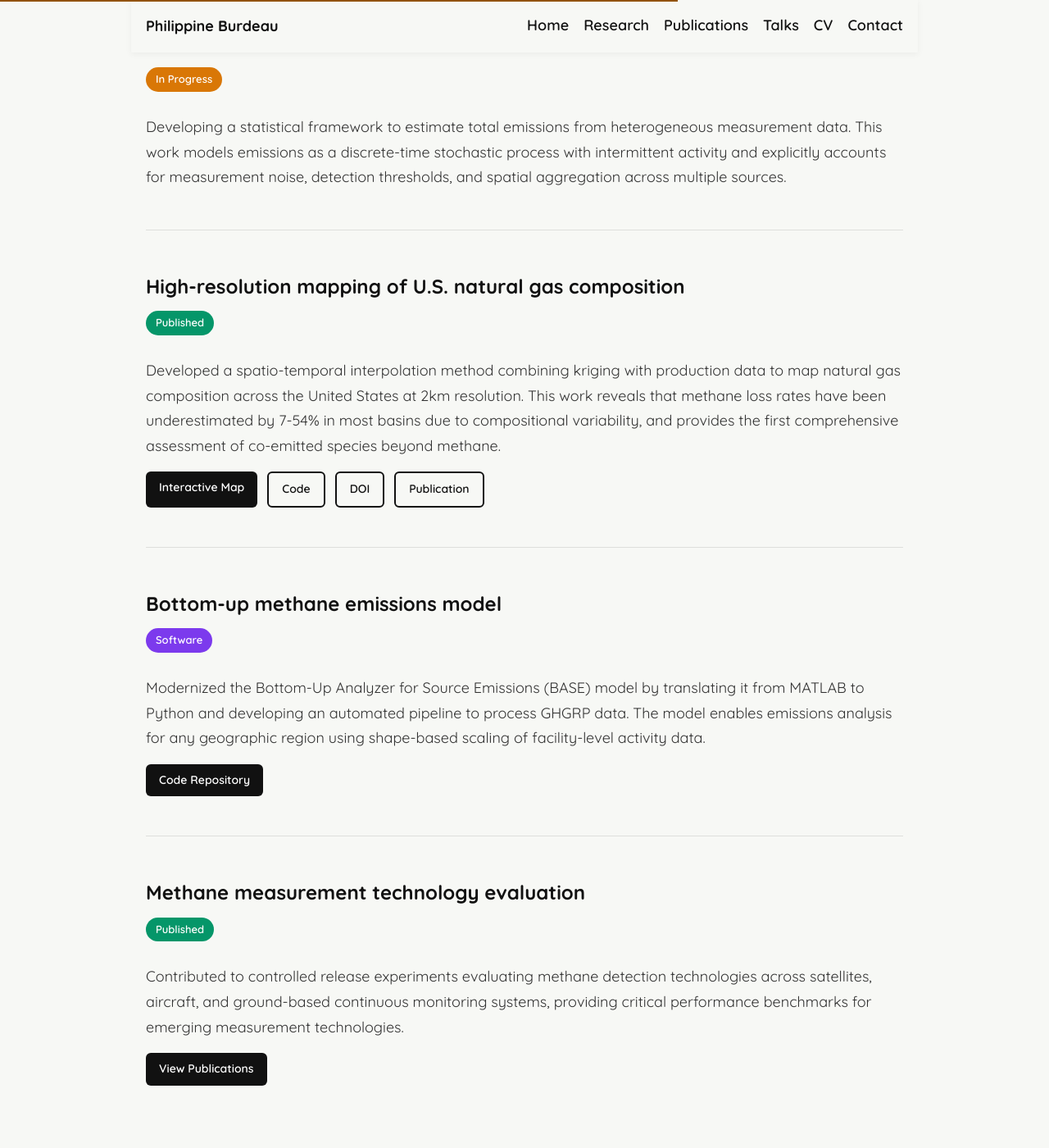
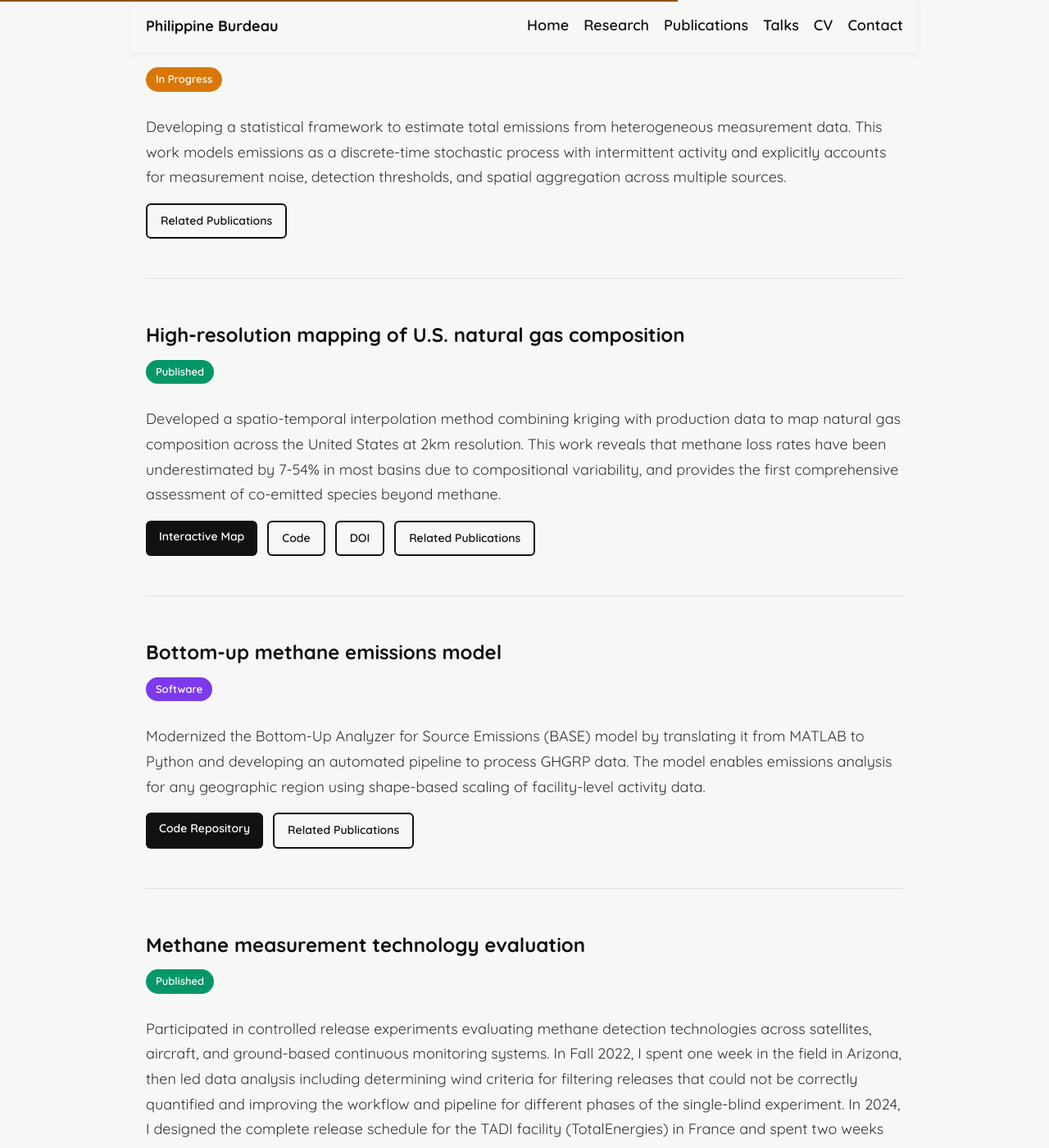
Before and after one commit to pburdeau/pburdeau.github.io, a Jekyll site: the page built from research.md, in a window 1280 px wide and 1400 px high, scrolled down 586 px. Shown: the whole window at 82% size. Built offline with Jekyll 4.4.1, drawn with Linux system fonts in a browser that asks for light colours; some of the changed text lies outside the part shown.

Commit message:
Revise publication links and enhance project descriptions
Updated links to related publications and expanded the description of methane measurement technology evaluation.

```diff
--- a/research.md
+++ b/research.md
@@ -124,6 +124,10 @@ My research focuses on developing statistical methods and computational tools to
     <p class="research-intro">
     Developing a statistical framework to estimate total emissions from heterogeneous measurement data. This work models emissions as a discrete-time stochastic process with intermittent activity and explicitly accounts for measurement noise, detection thresholds, and spatial aggregation across multiple sources.
     </p>
+
+    <div class="research-links">
+        <a href="/publications/#statistical-inference" class="research-link secondary">Related Publications</a>
+    </div>
 </div>
 
 <div class="research-section" id="gas-composition">
@@ -138,7 +142,7 @@ My research focuses on developing statistical methods and computational tools to
         <a href="https://pburdeau.github.io/us_map_gas_composition/" class="research-link" target="_blank" rel="noopener">Interactive Map</a>
         <a href="https://github.com/pburdeau/us_gas_composition" class="research-link secondary" target="_blank" rel="noopener">Code</a>
         <a href="https://doi.org/10.5281/zenodo.17246906" class="research-link secondary" target="_blank" rel="noopener">DOI</a>
-        <a href="/publications/" class="research-link secondary">Publication</a>
+        <a href="/publications/#gas-composition" class="research-link secondary">Related Publications</a>
     </div>
 </div>
 
@@ -152,6 +156,7 @@ My research focuses on developing statistical methods and computational tools to
 
     <div class="research-links">
         <a href="https://github.com/JSRuthe/BU_methane_model" class="research-link" target="_blank" rel="noopener">Code Repository</a>
+        <a href="/publications/#bu-model" class="research-link secondary">Related Publications</a>
     </div>
 </div>
 
@@ -160,10 +165,10 @@ My research focuses on developing statistical methods and computational tools to
     <span class="research-status published">Published</span>
 
     <p class="research-intro">
-    Contributed to controlled release experiments evaluating methane detection technologies across satellites, aircraft, and ground-based continuous monitoring systems, providing critical performance benchmarks for emerging measurement technologies.
+    Participated in controlled release experiments evaluating methane detection technologies across satellites, aircraft, and ground-based continuous monitoring systems. In Fall 2022, I spent one week in the field in Arizona, then led data analysis including determining wind criteria for filtering releases that could not be correctly quantified and improving the workflow and pipeline for different phases of the single-blind experiment. In 2024, I designed the complete release schedule for the TADI facility (TotalEnergies) in France and spent two weeks on-site in September 2024 managing the experimental campaign.
     </p>
 
     <div class="research-links">
-        <a href="/publications/" class="research-link">View Publications</a>
+        <a href="/publications/#technology-evaluation" class="research-link">Related Publications</a>
     </div>
 </div>
```
